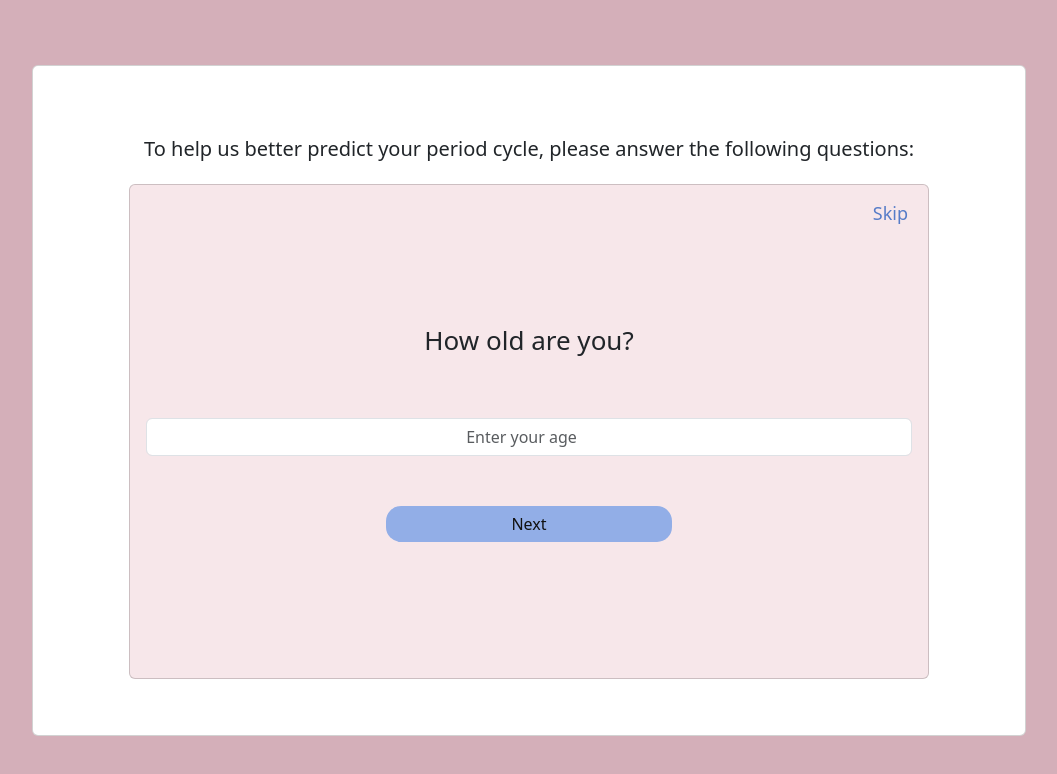
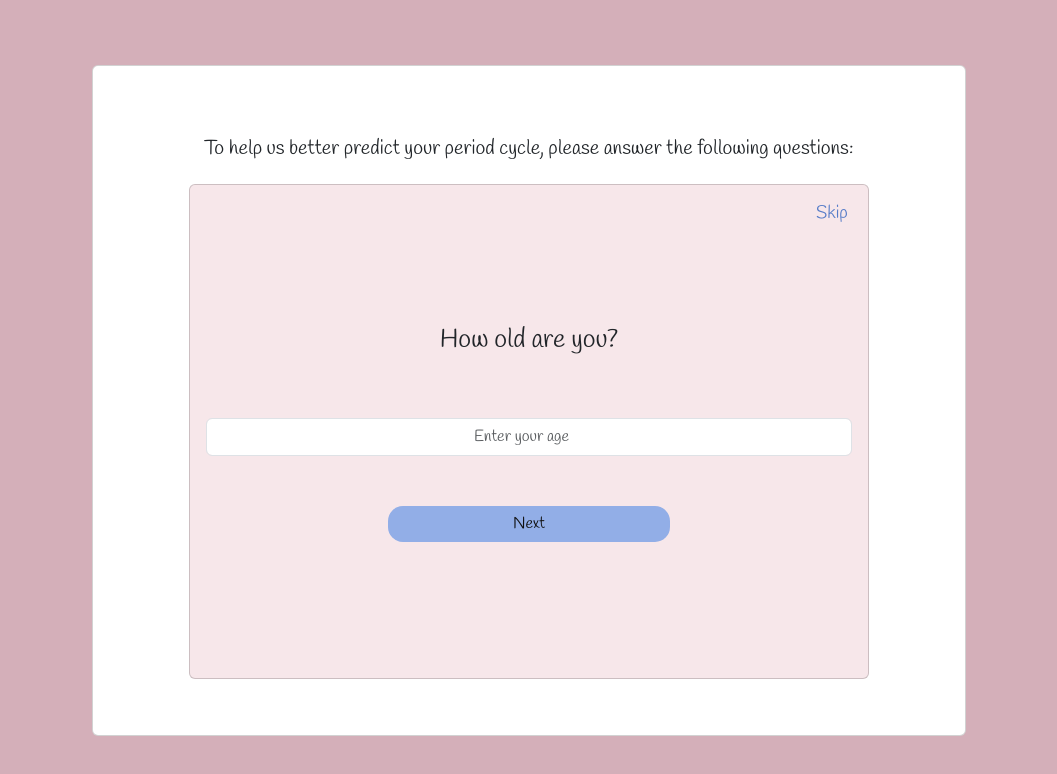
Before and after one commit to paceuniversity/team3spring2024, a React (Create React App) app in the folder moonflo/: page /question1 in a window 1280 px wide. Shown: the top 774 px of the page, without its empty margins (111-1168 px from the left). Built offline with nearby package versions, Linux system fonts and the light colour scheme.

Commit message:
modified CSS

```diff
--- a/moonflo/public/index.html
+++ b/moonflo/public/index.html
@@ -10,6 +10,11 @@
       content="Web site created using create-react-app"
     />
     <link rel="apple-touch-icon" href="%PUBLIC_URL%/logo192.png" />
+    <link rel="preconnect" href="https://fonts.googleapis.com">
+    <link rel="preconnect" href="https://fonts.gstatic.com" crossorigin>
+    <link href="https://fonts.googleapis.com/css2?family=Handlee&display=swap" rel="stylesheet"><link rel="preconnect" href="https://fonts.googleapis.com">
+    <link rel="preconnect" href="https://fonts.gstatic.com" crossorigin>
+    <link href="https://fonts.googleapis.com/css2?family=Handlee&display=swap" rel="stylesheet">
     <!--
       manifest.json provides metadata used when your web app is installed on a
       user's mobile device or desktop. See https://developers.google.com/web/fundamentals/web-app-manifest/
--- a/moonflo/src/App.css
+++ b/moonflo/src/App.css
@@ -1,6 +1,7 @@
 .body-background {
   background-color: #D4AFB9; /* Set your desired background color */
 }
+
 .App {
   text-align: center;
 }
@@ -25,6 +26,7 @@
   justify-content: center;
   font-size: calc(10px + 2vmin);
   color: white;
+  font-family: 'Handlee';
 }
 
 .App-link {
--- a/moonflo/src/questions.css
+++ b/moonflo/src/questions.css
@@ -8,6 +8,7 @@
     justify-content: center;
     font-size: calc(10px + 2vmin);
     color: white;
+    font-family: 'Handlee';
   }
 
   .custom-card{
```
